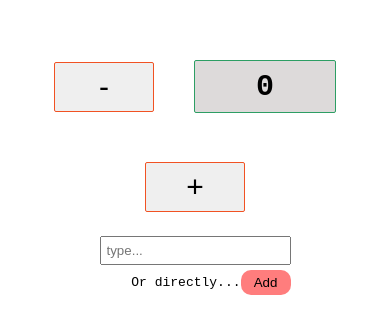
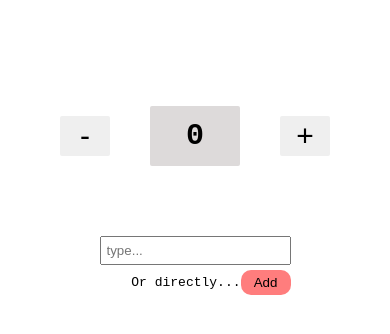
Before and after one commit to amarjitmangarhia/amar-count-app, a plain HTML site: page index.html in a window 390 px wide. Shown: the part 248-582 px from the top of the page. Drawn offline with Linux system fonts and the light colour scheme.

Commit message:
Update style.css

```diff
--- a/style.css
+++ b/style.css
@@ -100,3 +100,21 @@ input[type="number"] {
   border: none;
   margin: 0px 10px 5px 0px;
 }
+
+@media (max-width: 500px) {
+  .increase button,
+  .decrease button,
+  .counter {
+    display: flex;
+    justify-content: center;
+    align-items: center;
+    font-size: 30px;
+    width: 50px;
+    height: 20px;
+    padding: 20px;
+    margin: 20px;
+    transition: 0.5s;
+    border-radius: 2px;
+    border: none;
+  }
+}
```
